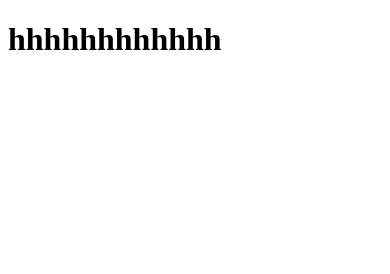
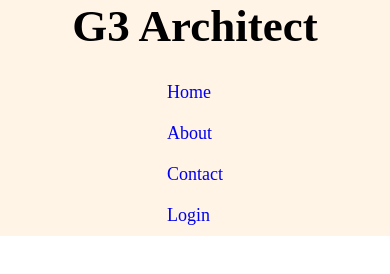
Before and after one commit to rafayel7/architect-g3, a plain HTML site: page index.html in a window 390 px wide. Drawn offline with Linux system fonts and the light colour scheme.

Commit message:
navbar done

```diff
--- a/index.html
+++ b/index.html
@@ -11,7 +11,27 @@
 </head>
 
 <body>
-  <h1>hhhhhhhhhhhh</h1>
+  <header>
+    <nav>
+      <h2>G3 Architect</h2>
+      <ul>
+        <li><a href="#">Home</a></li>
+        <li><a href="#">About</a></li>
+        <li><a href="#">Contact</a></li>
+        <li><a href="#">Login</a></li>
+      </ul>
+    </nav>
+
+  </header>
+  <!-- main -->
+  <main>
+
+  </main>
+
+  <!-- footer -->
+  <footer>
+
+  </footer>
 
 </body>
 
--- a/style.css
+++ b/style.css
@@ -0,0 +1,68 @@
+* {
+  margin: 0;
+  padding: 0;
+}
+
+h2 {
+  font-size: 45px;
+}
+
+body {}
+
+/* nav */
+
+header {
+  background-color: rgba(255, 144, 14, 0.1);
+}
+
+nav {
+  max-width: 1240px;
+  margin: 0 auto;
+  display: flex;
+  flex-direction: row;
+  justify-content: space-between;
+  align-items: center;
+
+}
+
+nav ul {
+  display: flex;
+}
+
+nav ul li {
+  list-style: none;
+  padding: 10px 20px;
+  font-size: 18px;
+
+}
+
+nav ul li a {
+  text-decoration: none;
+
+}
+
+
+
+/* == */
+@media only screen and (max-width: 600px) {
+
+  nav {
+    flex-direction: column;
+  }
+
+  nav h2 {
+    margin-bottom: 20px;
+  }
+
+  nav ul {
+    flex-direction: column;
+  }
+
+  nav ul li {
+
+    padding: 10px 40px;
+    font-size: 18px;
+
+  }
+
+}
```
